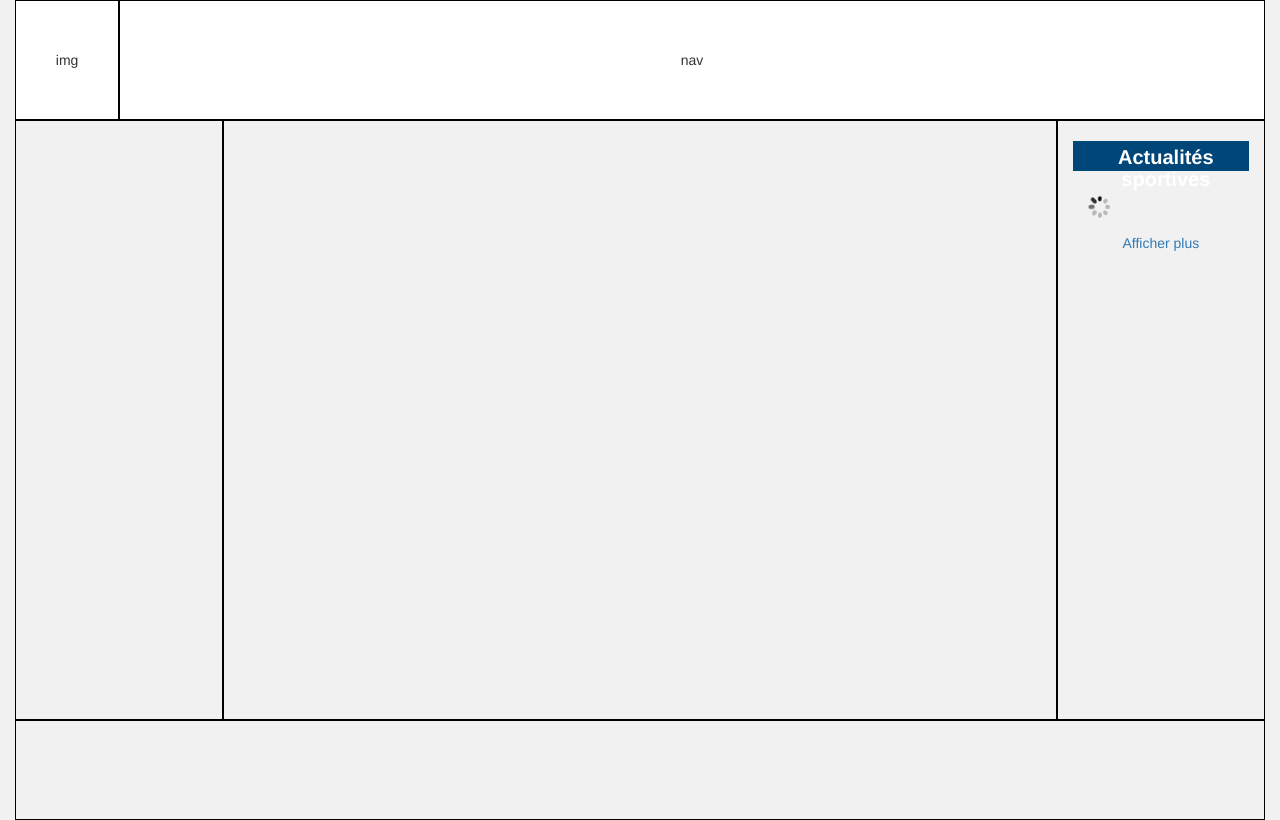
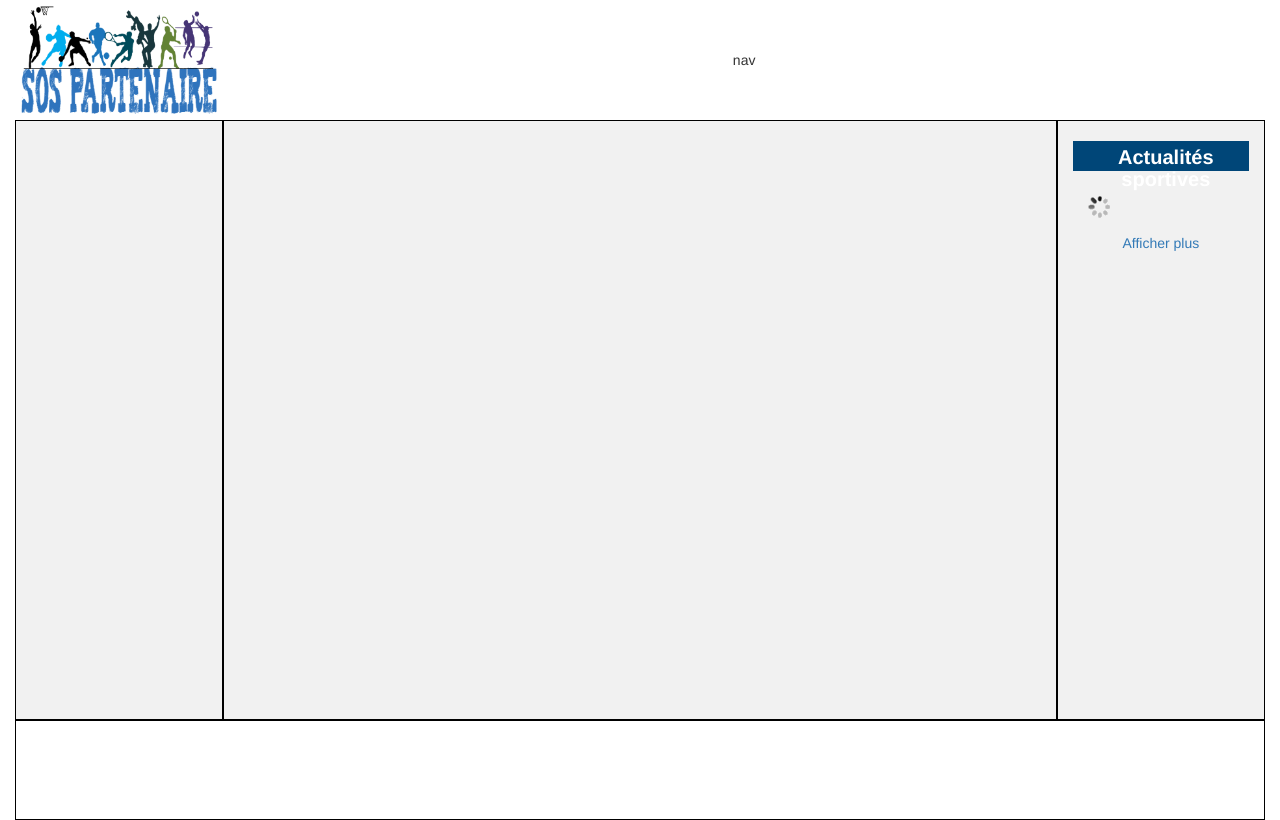
Before and after one commit to clmb93/SosPartenaire, a PHP site: page / in a window 1280 px wide. Run offline with PHP 8.4, Linux system fonts and the light colour scheme; some libraries are stand-ins or nearby versions.

Commit message:
ajout et création du logo

```diff
--- a/Source/index.php
+++ b/Source/index.php
@@ -10,10 +10,10 @@
     </head>
     <body class="container-fluid">
             <header>
-                <div class="col-lg-1 header">
-                    img
+                <div class="col-lg-2 header">
+                   <img src="public/img/logo.png" alt="logo" class="bg-header">
                 </div>
-                <div class="col-lg-11 header">
+                <div class="col-lg-10 header">
                     nav
                 </div>
             </header>
--- a/Source/public/css/index.css
+++ b/Source/public/css/index.css
@@ -2,7 +2,6 @@ body{
 
     margin:             0px;
     padding:            0px;
-    background:         #F1F1F1;
 }
 
 header{
@@ -17,10 +16,19 @@ header{
     background:         white;
     height:             100%;
     text-align:         center;
-    border:             1px solid black;
     align-content:      center;
     vertical-align:     middle;
-    }
+    padding:            0px;
+
+}
+
+.bg-header{
+
+    width:                  100%;
+    height:                 100%;
+    align-content:          center;
+
+}
 
 
 .contenu{
```
Also changed, not shown: Source/public/img/logo.png (added), Source/public/img/pelouse.jpg (deleted), Source/public/img/sport.png (deleted).
